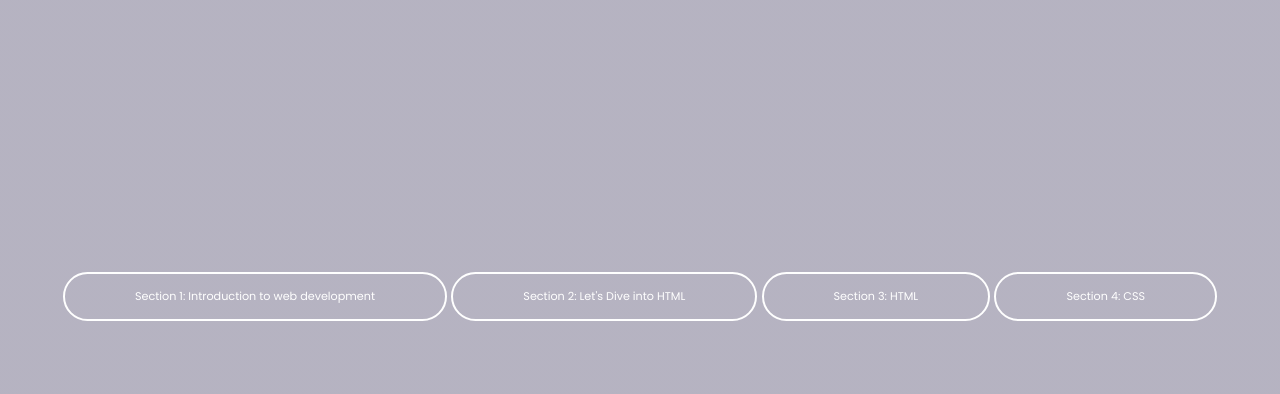
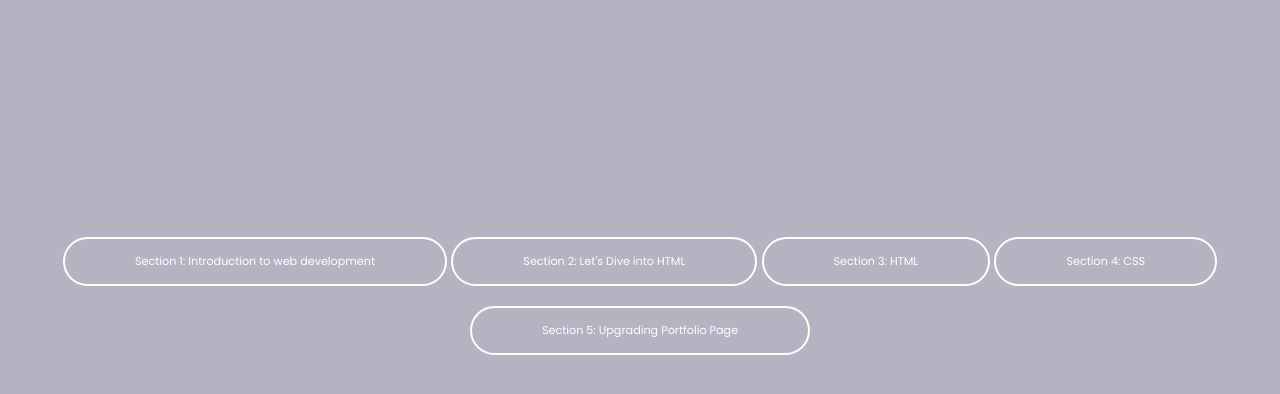
Before and after one commit to jmtechinstitute/FSWD-B-11-, a plain HTML site: page fswd.html in a window 1280 px wide. Shown: the part 114-508 px from the top of the page. Drawn offline with Linux system fonts and the light colour scheme.

Commit message:
Update fswd.html

```diff
--- a/fswd.html
+++ b/fswd.html
@@ -45,8 +45,8 @@
             <a href="section2.html">Section 2: Let's Dive into HTML</a>
             <a href="section3.html">Section 3: HTML</a>
             <a href="section4.html">Section 4: CSS</a>
-            <!--  <a href="section5.html">Section 5: Upgrading Portfolio Page</a>
-            <a href="section6.html">Section 6: Master Flex with a Project</a>
+            <a href="section5.html">Section 5: Upgrading Portfolio Page</a>
+            <!--  <a href="section6.html">Section 6: Master Flex with a Project</a>
             <a href="section13.html">Section 13: Java Script -->
         </div>
 
```
